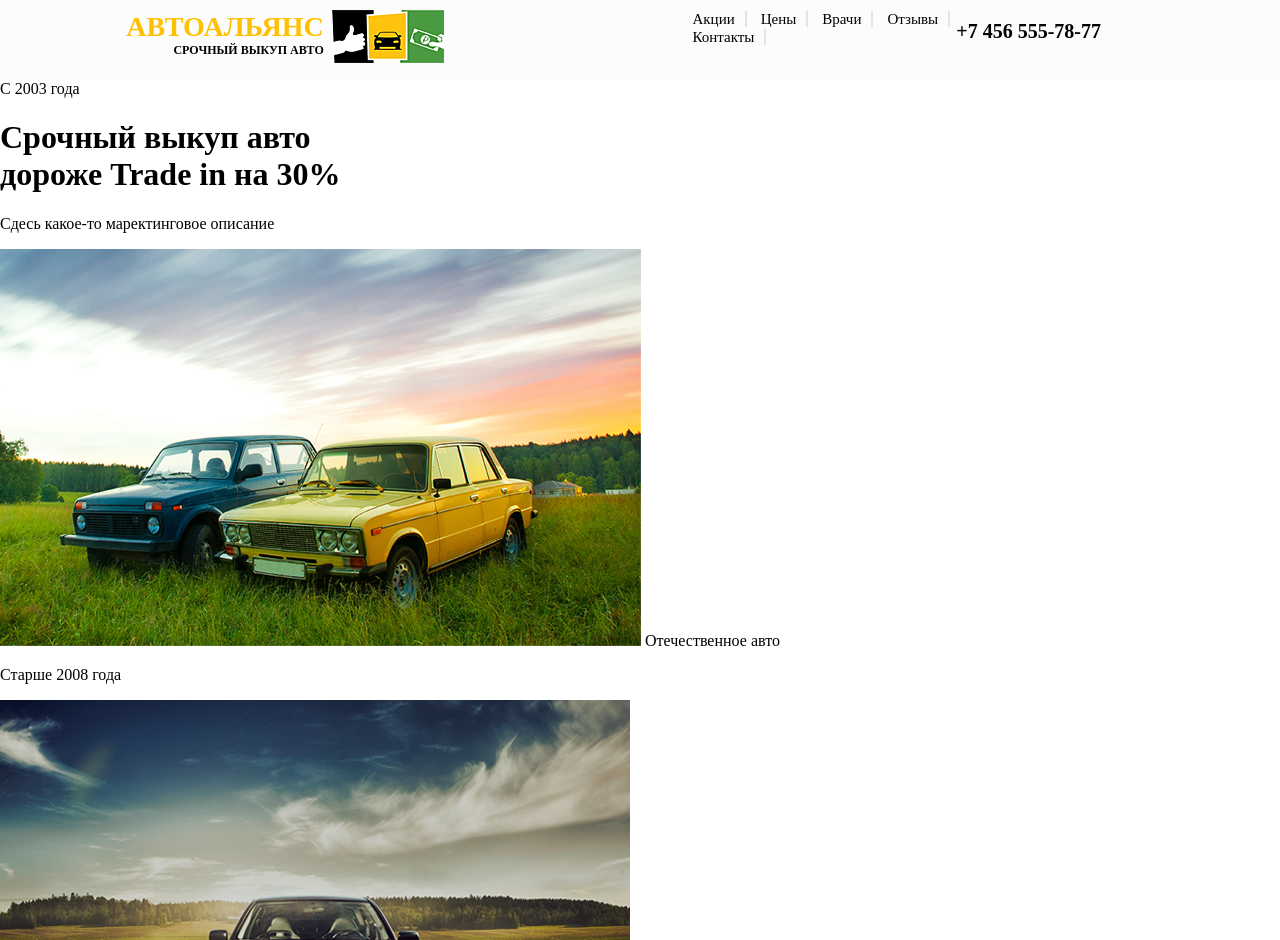
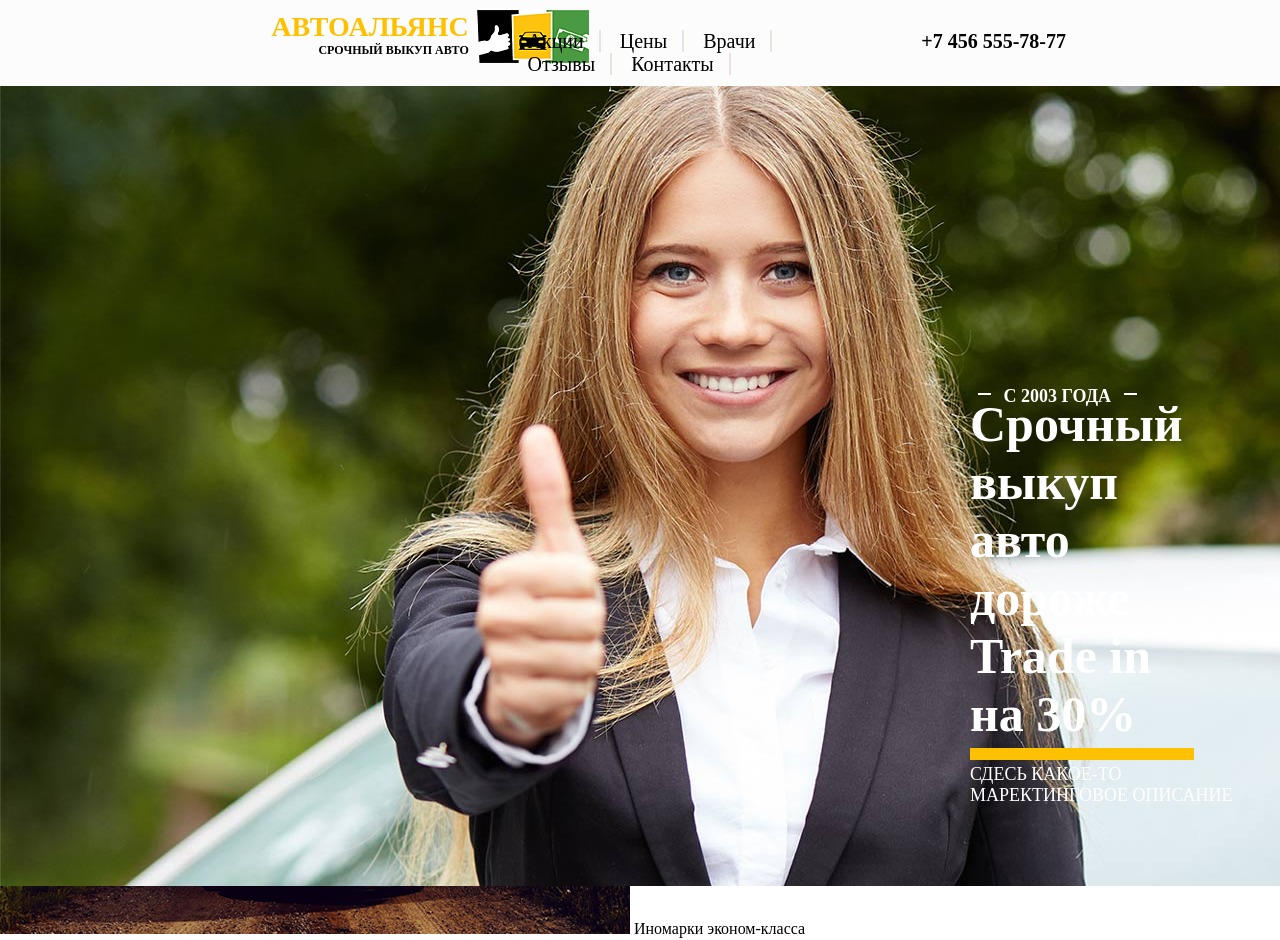
Before and after one commit to NatashaKopytsia/SPALAH.HTML.CSS.HW-13, a plain HTML site: page index.html in a window 1280 px wide. Shown: the top 940 px of the page. Drawn offline with Linux system fonts and the light colour scheme.

Commit message:
refactor: header

```diff
--- a/css/style.css
+++ b/css/style.css
@@ -7,6 +7,7 @@ html,body {
 	font-family: "Beau Sans Pro";
 	margin: 0;
 	width: 100%;
+	height: 100%;
 }
 
 header {
@@ -17,6 +18,7 @@ header {
 .header_page {
 	display: flex;
 	box-sizing: border-box;
+	width: 100%;
 }
 
 .fl {
@@ -24,7 +26,7 @@ header {
 }
 
 .fl .block {
-	width: 50%;
+	width: 100%;
 }
 
 .bunner span {
@@ -44,15 +46,17 @@ header {
 	line-height: 0.5;
 	text-align: right;
 	padding-top: 10px;
+	padding-left: 60px;
 }
 
-.logo_img {
+.logo_img{
 	padding-left: 5px;
 }
 
 
 .link {
-	text-align: left;
+	margin-left: -400px;
+	padding-top: 20px;
 }
 
 ul.hr {
@@ -60,17 +64,16 @@ ul.hr {
 }
 
 ul.hr li {
-   display: inline;
+   display: inline-block;
 }
 
 ul.hr li a {
 	text-decoration: none;
 	border-right: 2px solid #eae2df;
-	padding-right: 10px;
-	padding-left: 10px;
+	padding-right: 15px;
+	padding-left: 15px;
 	color: #000000;
-	font-size: 15px;
-	text-align: center;
+	font-size: 20px;
 }
 
 ul.hr li a:hover {
@@ -81,7 +84,10 @@ ul.hr li a:hover {
 	list-style-type: none;
 	font-size: 20px;
 	font-weight: bold;
-	padding-top: 10px;
+	padding-top: 20px;
+	padding-right: 120px;
+	padding-left: 50px;
+	text-align: left;
 }
 
 
@@ -94,6 +100,76 @@ ul.hr li a:hover {
 	color: #ffc000;
 }
 
+.box_1 {
+	width: 100%;
+	height: 100%;
+	background: url(../images/backgraund_image.jpg) no-repeat;
+	position: absolute;
+}
+
+.text_box_1 {
+	position: relative;
+	text-align: left;
+	padding-top: 300px;
+	padding-left: 1000px;
+}
+
+.text_box_1 a {
+	text-transform: uppercase;
+	font-size: 18px;
+	text-align: left;
+	font-weight: bold;
+	color: #ffffff;
+	padding: 0;
+	margin: 0;
+}
+
+.text_box_1 a > span {
+    display: inline-block;
+    margin: 0 .2em;
+}
+
+.text_box_1 a > span:before,
+.text_box_1 a > span:after {
+    content: '';
+    position: absolute;
+    width: 1%;
+    border-top: 2px solid #ffffff;
+    margin-top: .4em;
+}
+
+.text_box_1 a > span:before {
+    margin-left: -2%;
+}
+
+.text_box_1 a > span:after {
+    margin-left: 1%;
+}
+
+.text_box_1 h1 {
+	font-size: 50px;
+	color: #ffffff;
+	text-align: left;
+	margin-left: -30px;
+	border-bottom: 12px solid #ffc000;
+	width: 80%;
+	padding-bottom: 5px;
+	margin-top: -12px;
+}
+
+.text_box_1 p {
+	text-transform: uppercase;
+	font-size: 18px;
+	margin-left: -30px;
+	color: #ffffff;
+	margin-top: -30px;
+}
+
+
+
+
+
+
 footer {
-	background: url(images/footer_img_1.jpg);
+	background: url(../images/footer_img_1.jpg);
 }
--- a/index.html
+++ b/index.html
@@ -37,9 +37,11 @@
 
 				<main>
 					<div class="box_1">
-						<span>C 2003 года</span>
-						<h1>Срочный выкуп авто <br> дороже Trade in на 30%</h1>
-						<p>Сдесь какое-то маректинговое описание</p>
+						<div class= "text_box_1">
+							<a><span>C 2003 года</span></a>
+							<h1>Срочный выкуп авто дороже Trade in на 30%</h1>
+							<p>Сдесь какое-то маректинговое описание</p>
+						</div>
 					</div>
 
 					<div class="box_2">
```
